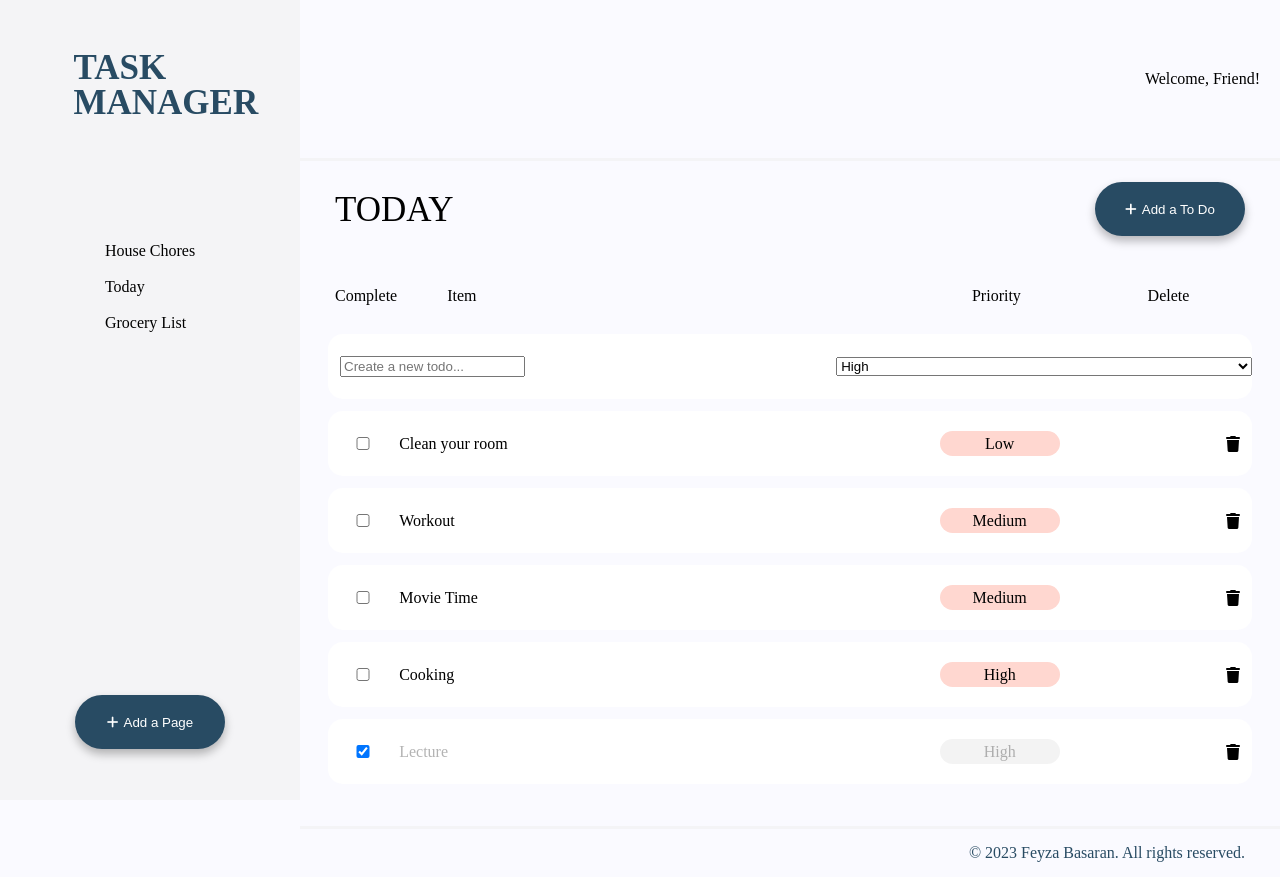
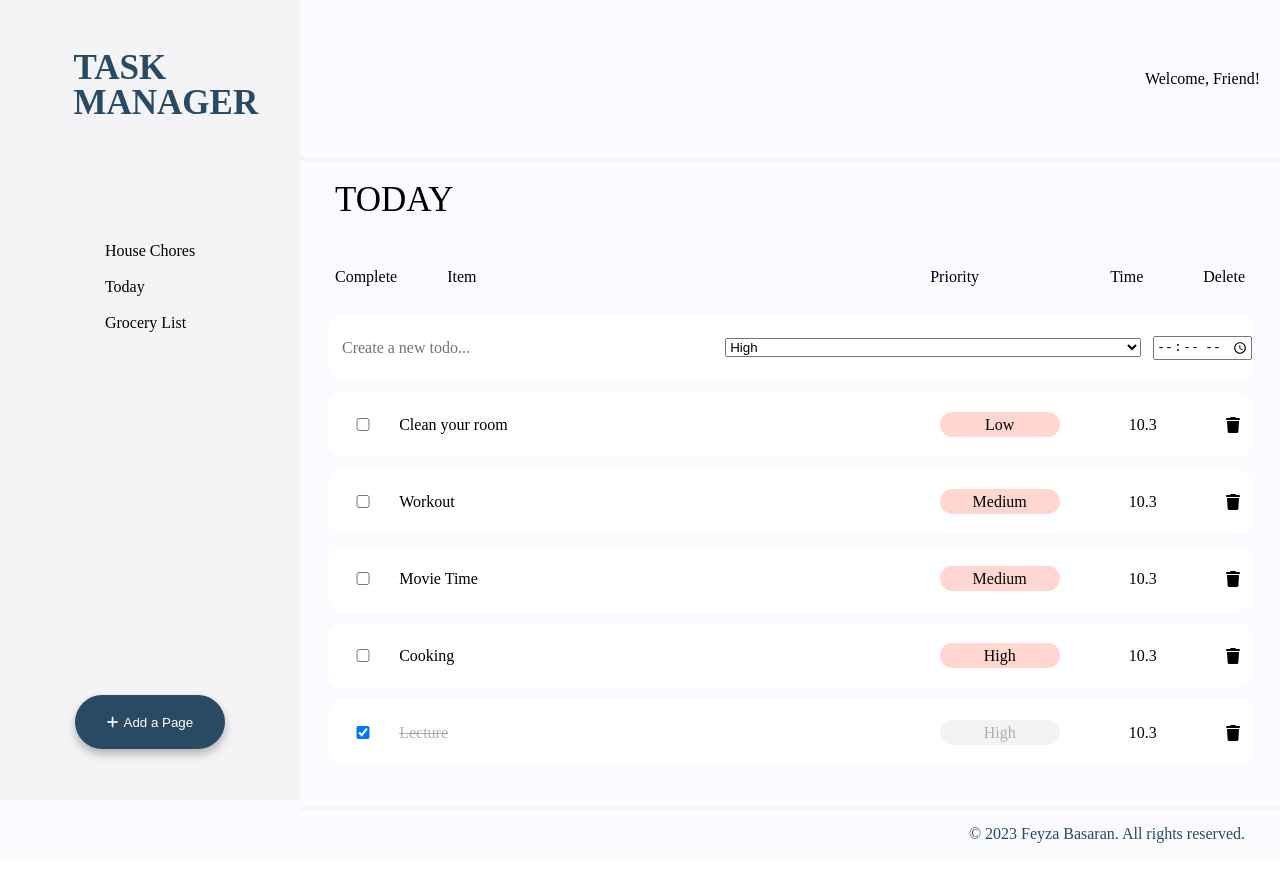
Before and after one commit to basa0044/mtm6404-task-manager-basa0044, a React (Vite) app: page / in a window 1280 px wide. Built offline with nearby package versions, Linux system fonts and the light colour scheme.

Commit message:
changed form to set the time and update the data

```diff
--- a/src/App.jsx
+++ b/src/App.jsx
@@ -16,26 +16,31 @@ function App (){
       complete: false,
       task: "Clean your room",
       priority: "Low",
+      time: 10.30,
     },
     {
       complete: false,
       task: "Workout",
       priority: "Medium",
+      time: 10.30,
     },
     {
       complete: false,
       task: "Movie Time",
       priority: "Medium",
+      time: 10.30,
     },
     {
       complete: false,
       task: "Cooking",
       priority: "High",
+      time: 10.30,
     },
     {
       complete: true,
       task: "Lecture",
       priority: "High",
+      time: 10.30,
     }
     ]
 
--- a/src/components/Form.jsx
+++ b/src/components/Form.jsx
@@ -3,26 +3,34 @@ import React from "react"
 export default function Form(props){
 
     const [task, setTask] = React.useState('')
+    const [time, setTime] = React.useState('')
 
     function formHandler (e){
         e.preventDefault()
-        const newTask = { task: task, complete: false}
+        const newTask = { task: task, complete: false, time: time}
+        console.log(newTask)
         props.onAdd(newTask)
         setTask('')
     }
 
-    function textHandler(e){
+    function changeHandler(e){
         setTask(e.target.value)
+    }
+
+    function timeHandler(e){
+        setTime(e.target.value)
     }
 
  return (
     <form onSubmit={formHandler} className="list">
-        <input className="textarea" type="text" placeholder="Create a new todo..." value={task} onChange={textHandler}/>
-        <select className="variants">
-            <option value="high">High</option>
-            <option value="med">Medium</option>
-            <option value="low">Low</option>
+        <input className="textarea" type="text" placeholder="Create a new todo..."
+        value={task} onChange={changeHandler}/>
+        <select  className="variants">
+            <option value="High">High</option>
+            <option value="Medium">Medium</option>
+            <option value="Low">Low</option>
         </select>
+        <input type="time" value={time} onChange={timeHandler}></input>
       </form>
  )
 }
--- a/src/components/ListItem.jsx
+++ b/src/components/ListItem.jsx
@@ -20,7 +20,7 @@ export default function ListItem(props){
              </input>
             <span className="textarea">{item.task}</span>
             <div className="variants">
-                <span>{item.priority}</span>
+                <span >{item.priority}</span>
                 <span className="color"></span>
                 <p className="time">{item.time}</p>
                 <i onClick={clickHandler} className="fa-solid fa-trash"></i>
--- a/src/components/Title.jsx
+++ b/src/components/Title.jsx
@@ -10,12 +10,12 @@ function Title(){
     return(
         <div className="title">
         <p>TODAY</p>
-        <button onClick={onClickHandler}><i className="fa-solid fa-plus"></i>Add a To Do</button>
         <div>
             <div className="complete"><p>Complete</p></div>
             <div className="item"><p>Item</p></div>
             <div className="titles">
                 <p>Priority</p>
+                <p>Time</p>
                 <p>Delete</p>
             </div>
         </div>
--- a/src/style.css
+++ b/src/style.css
@@ -182,6 +182,7 @@ footer{
 
 input:checked ~ .textarea{
     color: rgba(128, 128, 128, 0.599);
+    text-decoration: line-through;
 }
 
 input:checked ~ .variants > span{
@@ -192,6 +193,17 @@ input:checked ~ .variants > span{
 input:checked ~ .variants > .color{
     background-color: rgba(128, 128, 128, 0.099);
 }
+
+form > .textarea{
+    border: none;
+    font-family: Souce sans-serif;
+    font-size: 1rem;
+}
+
+input:focus, textarea:focus, select:focus{
+    outline: none;
+}
+
 
 @media only screen and (min-width: 750px){
     nav{
```
